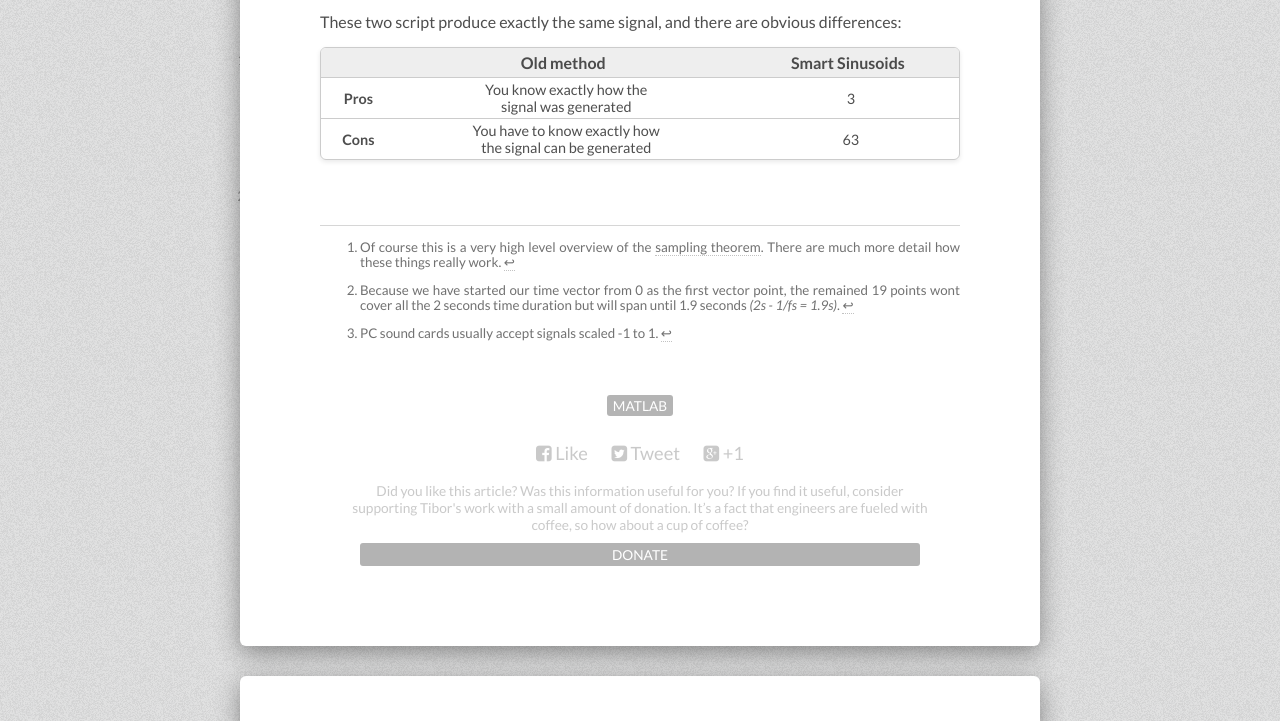
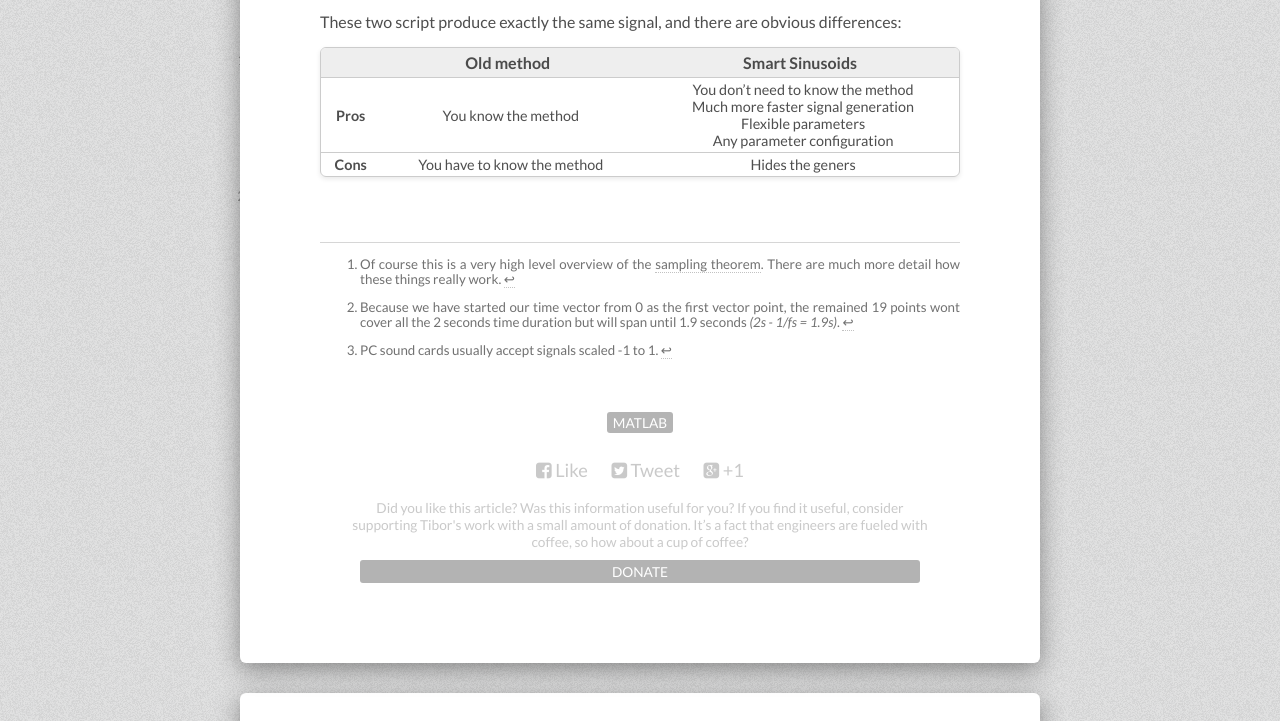
Before and after one commit to tiborsimon/tiborsimon.github.io, a Jekyll site: the page built from _posts/2015-05-28-smart-sinusoids.md, in a window 1280 px wide and 900 px high, scrolled down 6331 px, cut to the strip 179-900 px from the top of the window. Built offline with Jekyll 4.4.1, drawn with Linux system fonts in a browser that asks for light colours; nearby versions of some CDN libraries; comment, search, counter and statistics services are not loaded.

Commit message:
Article update

```diff
--- a/_posts/2015-05-28-smart-sinusoids.md
+++ b/_posts/2015-05-28-smart-sinusoids.md
@@ -136,8 +136,8 @@ These two script produce exactly the same signal, and there are obvious differen
 
 |  | Old method | Smart Sinusoids |
 |:--------------:|:----:|:---------------------:|
-| __Pros__ | You know exactly how the<br>signal was generated | 3
-| __Cons__ | You have to know exactly how<br>the signal can be generated     | 63                 |
+| __Pros__ | You know the method | You don't need to know the method<br>Much more faster signal generation<br>Flexible parameters<br>Any parameter configuration
+| __Cons__ | You have to know the method    | Hides the geners                |
 
 
 
```
